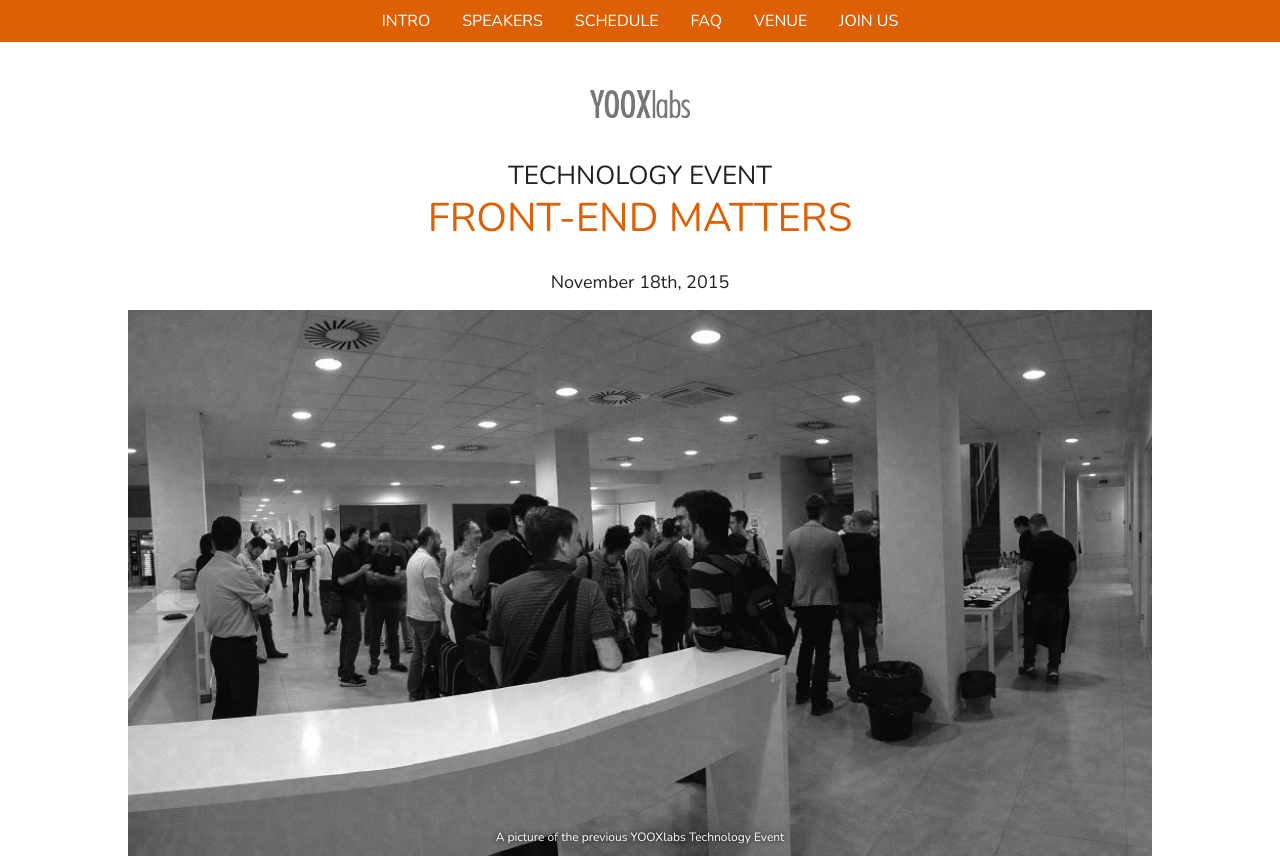
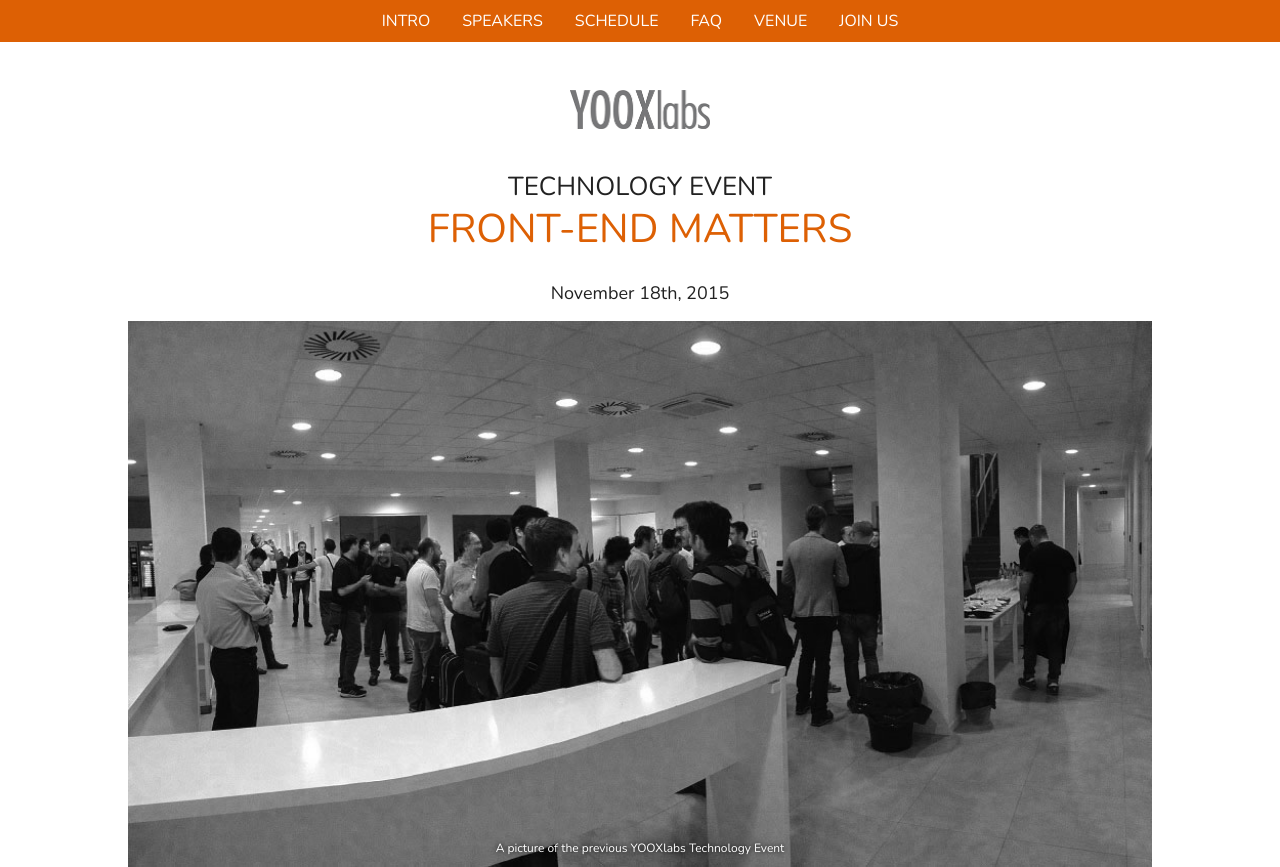
Before and after one commit to YTech/YOOXlabsTechEventSite, a website: page index.html in a window 1280 px wide. Shown: the top 867 px of the page. Drawn offline with nearby package versions, Linux system fonts and the light colour scheme; some packages are replaced by stand-ins of ours; files whose address does not match are found by name.

Commit message:
Enlarged yooxlabs logo

```diff
--- a/sass/_custom.scss
+++ b/sass/_custom.scss
@@ -124,8 +124,8 @@
 	}
 	&.title {
 		text-align: center;
-		img.yooxlabs {
-			width: 100px;
+		.yooxlabs {
+			width: 140px;
 			height: auto;
 			display: block;
 			margin: 30px auto 40px auto;
```
Also changed, not shown: css/main.css, 1 other file.
